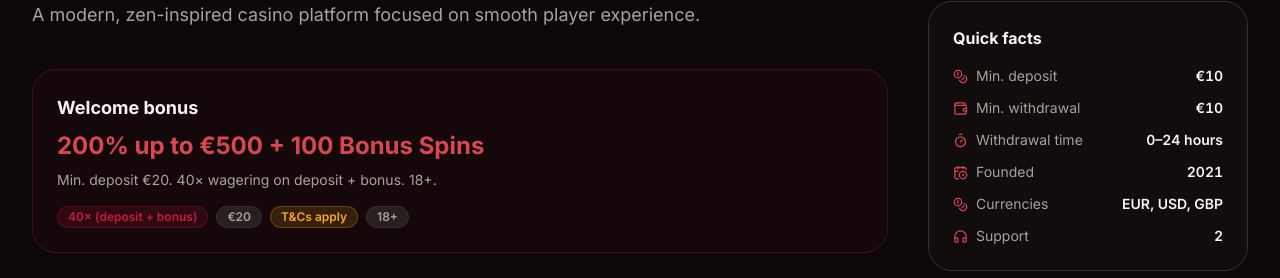
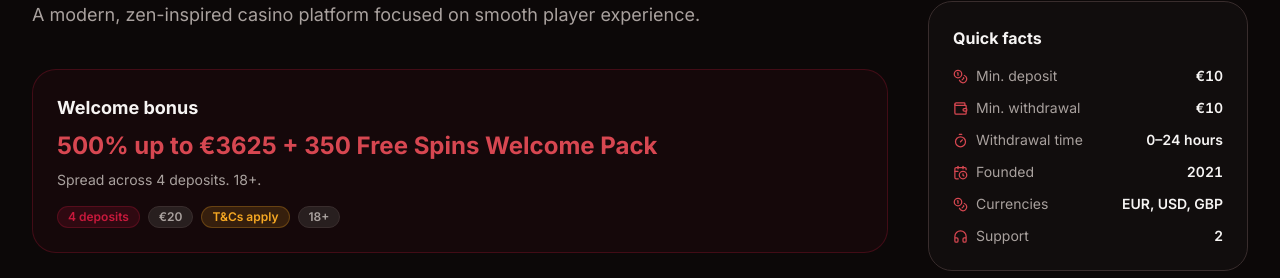
Before and after one commit to asmulko/gamblezone, a Next.js app: page /en/casinos/gamblezen in a window 1280 px wide. Shown: the part 324-602 px from the top of the page. Built offline with nearby package versions, Linux system fonts and the light colour scheme; no server answers.

Commit message:
Update casino data

```diff
--- a/messages/de.json
+++ b/messages/de.json
@@ -165,9 +165,9 @@
       "pros": ["24/7 Live-Chat", "Beste Sportwettenmärkte", "Schnelle Auszahlungen"]
     },
     "gamblezen": {
-      "offerTitle": "200% bis zu €500 + 100 Bonus-Freispiele",
-      "offerTerms": "Mind. €20 Einzahlung. 40-fache Umsatzbedingung auf Einzahlung + Bonus. 18+.",
-      "offerValue": "200% bis zu €500",
+      "offerTitle": "500% bis zu €3625 + 350 Freispiele Willkommenspaket",
+      "offerTerms": "Verteilt auf 4 Einzahlungen. 18+.",
+      "offerValue": "500% bis zu €3625",
       "pros": ["10.000+ Spiele", "Schnelle Auszahlungen", "24/7 Live-Chat"]
     },
     "immerion": {
--- a/messages/en.json
+++ b/messages/en.json
@@ -165,9 +165,9 @@
       "pros": ["24/7 live chat", "Best sports betting markets", "Fast withdrawals"]
     },
     "gamblezen": {
-      "offerTitle": "200% up to €500 + 100 Bonus Spins",
-      "offerTerms": "Min. deposit €20. 40× wagering on deposit + bonus. 18+.",
-      "offerValue": "200% up to €500",
+      "offerTitle": "500% up to €3625 + 350 Free Spins Welcome Pack",
+      "offerTerms": "Spread across 4 deposits. 18+.",
+      "offerValue": "500% up to €3625",
       "pros": ["10,000+ games", "Fast withdrawals", "24/7 live chat"]
     },
     "immerion": {
--- a/messages/es.json
+++ b/messages/es.json
@@ -165,9 +165,9 @@
       "pros": ["Chat en vivo 24/7", "Los mejores mercados deportivos", "Retiros rápidos"]
     },
     "gamblezen": {
-      "offerTitle": "200% hasta €500 + 100 Giros Bono",
-      "offerTerms": "Depósito mín. €20. Apuesta 40x sobre depósito + bono. 18+.",
-      "offerValue": "200% hasta €500",
+      "offerTitle": "500% hasta €3625 + 350 Giros Gratis Paquete de Bienvenida",
+      "offerTerms": "Repartido en 4 depósitos. 18+.",
+      "offerValue": "500% hasta €3625",
       "pros": ["Más de 10.000 juegos", "Retiros rápidos", "Chat en vivo 24/7"]
     },
     "immerion": {
--- a/messages/pl.json
+++ b/messages/pl.json
@@ -164,9 +164,9 @@
       "pros": ["Czat 24/7", "Najlepsze rynki zakładów sportowych", "Szybkie wypłaty"]
     },
     "gamblezen": {
-      "offerTitle": "200% do €500 + 100 Spinów Bonusowych",
-      "offerTerms": "Min. wpłata €20. Obrót 40x od wpłaty + bonus. 18+.",
-      "offerValue": "200% do €500",
+      "offerTitle": "500% do €3625 + 350 Darmowych Spinów Pakiet Powitalny",
+      "offerTerms": "Rozłożone na 4 wpłaty. 18+.",
+      "offerValue": "500% do €3625",
       "pros": ["Ponad 10 000 gier", "Szybkie wypłaty", "Czat 24/7"]
     },
     "immerion": {
--- a/messages/pt.json
+++ b/messages/pt.json
@@ -165,9 +165,9 @@
       "pros": ["Chat ao vivo 24/7", "Melhores mercados de apostas desportivas", "Levantamentos rápidos"]
     },
     "gamblezen": {
-      "offerTitle": "200% até €500 + 100 Giros Bónus",
-      "offerTerms": "Depósito mín. €20. Rollover 40x sobre depósito + bónus. 18+.",
-      "offerValue": "200% até €500",
+      "offerTitle": "500% até €3625 + 350 Giros Gratuitos Pacote de Boas-vindas",
+      "offerTerms": "Distribuído por 4 depósitos. 18+.",
+      "offerValue": "500% até €3625",
       "pros": ["Mais de 10.000 jogos", "Levantamentos rápidos", "Chat ao vivo 24/7"]
     },
     "immerion": {
--- a/src/data/casinos.ts
+++ b/src/data/casinos.ts
@@ -136,7 +136,7 @@ const rawCasinos: Casino[] = [
     responsibleGamblingTools: ['Deposit limits', 'Loss limits', 'Reality checks', 'Self-exclusion'],
     supportChannels: ['Live chat 24/7', 'Email'],
     affiliateLinks: [{ id: 'algz1', casinoId: 'gz1', market: 'INT', campaign: 'welcome01', destinationUrl: 'https://gamblezenpartners.com/', enabled: true, rel: 'sponsored nofollow', createdAt: now, updatedAt: now }],
-    offers: [{ id: 'ogz1', casinoId: 'gz1', market: 'INT', title: '200% up to \u20ac500 + 100 Bonus Spins', shortTerms: 'Min. deposit \u20ac20. 40\u00d7 wagering on deposit + bonus. 18+.', valueText: '200% up to \u20ac500', wageringText: '40\u00d7 (deposit + bonus)', minDepositText: '\u20ac20', status: 'active', verifiedAt: now }],
+    offers: [{ id: 'ogz1', casinoId: 'gz1', market: 'INT', title: '500% up to \u20ac3625 + 350 Free Spins Welcome Pack', shortTerms: 'Spread across 4 deposits. 18+.', valueText: '500% up to \u20ac3625', wageringText: '4 deposits', minDepositText: '\u20ac20', status: 'active', verifiedAt: now }],
     publishedAt: now, reviewedAt: now, nextReviewAt: nextReview,
     logoUrl: '/logos/gamblezen.png',
   },
```
